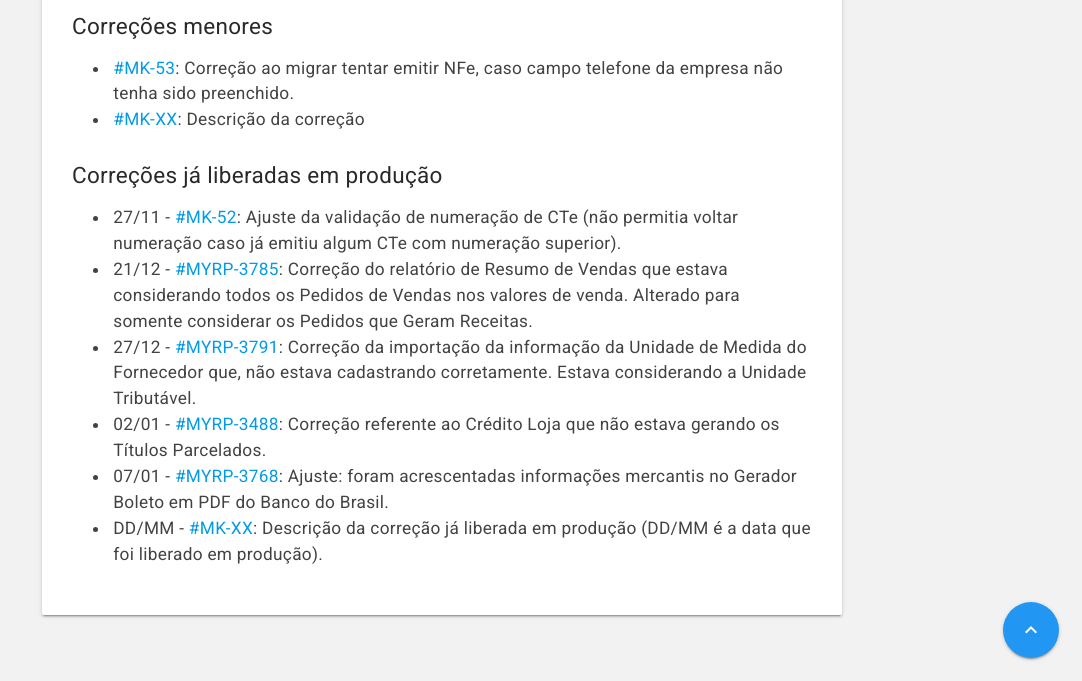
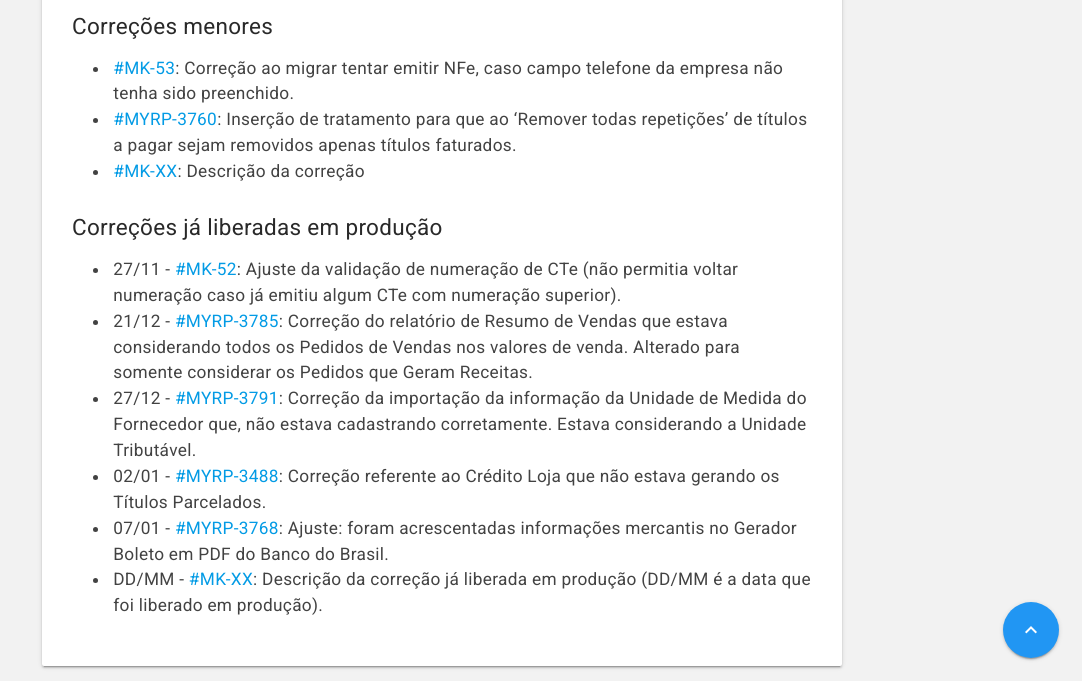
Before and after one commit to myrp-maicon/changelog-myrp, a Jekyll site: the page built from docs/myrp/19.01.01.md, in a window 1280 px wide and 900 px high, scrolled down 794 px, cut to the strip 219-900 px from the top of the window. Shown: the whole strip, without its empty margins (198-1280 px from the left). Built offline with Jekyll 4.4.1, drawn with Linux system fonts in a browser that asks for light colours; nearby versions of some CDN libraries; our own code applies the rules of GitHub Pages for plain Markdown files; the repository's description, which GitHub fills in, is left out.

Commit message:
MYRP-3760 - Inserção de tratamento para que ao 'Remover todas repetições' de títulos a pagar sejam removidos apenas títulos faturados

```diff
--- a/docs/myrp/19.01.01.md
+++ b/docs/myrp/19.01.01.md
@@ -14,6 +14,7 @@ As alterações estarão disponíveis no ambiente demo.myrp.com.br (212) na quar
 
 ## Correções menores
 * [#MK-53](https://devmyrp.atlassian.net/browse/MK-53): Correção ao migrar tentar emitir NFe, caso campo telefone da empresa não tenha sido preenchido.
+* [#MYRP-3760](https://devmyrp.atlassian.net/browse/MYRP-3760): Inserção de tratamento para que ao 'Remover todas repetições' de títulos a pagar sejam removidos apenas títulos faturados.
 * [#MK-XX](https://devmyrp.atlassian.net/browse/MK-XX): Descrição da correção
 
 ## Correções já liberadas em produção
```
